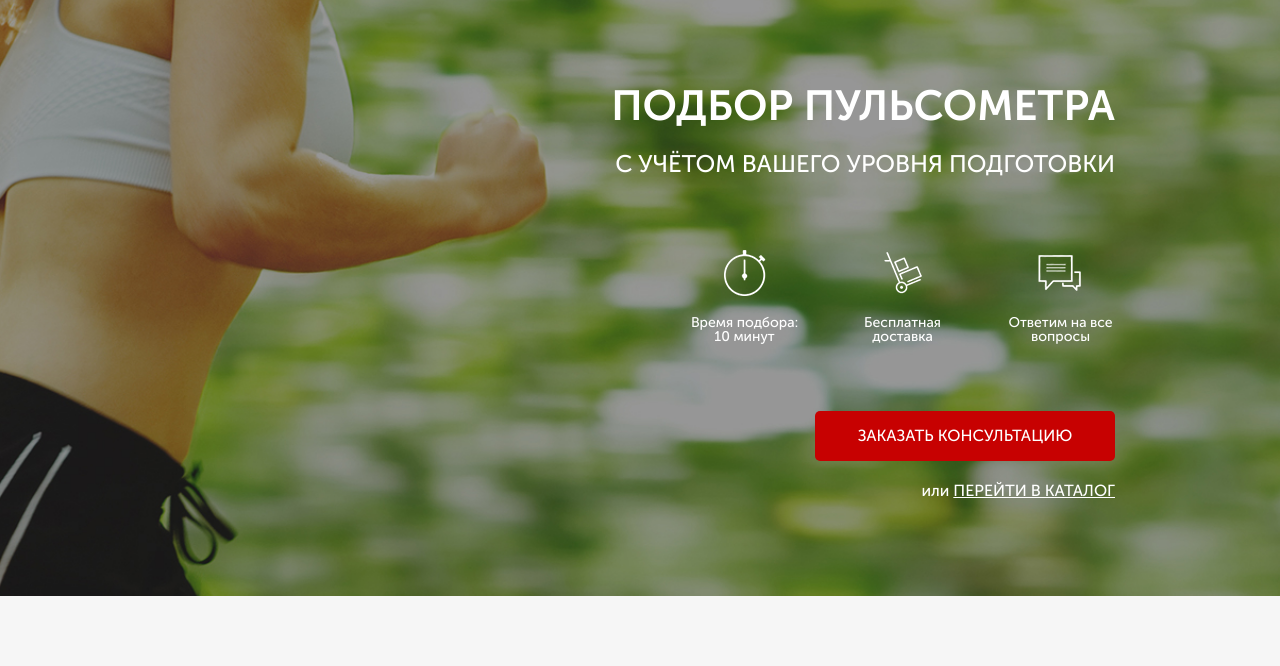
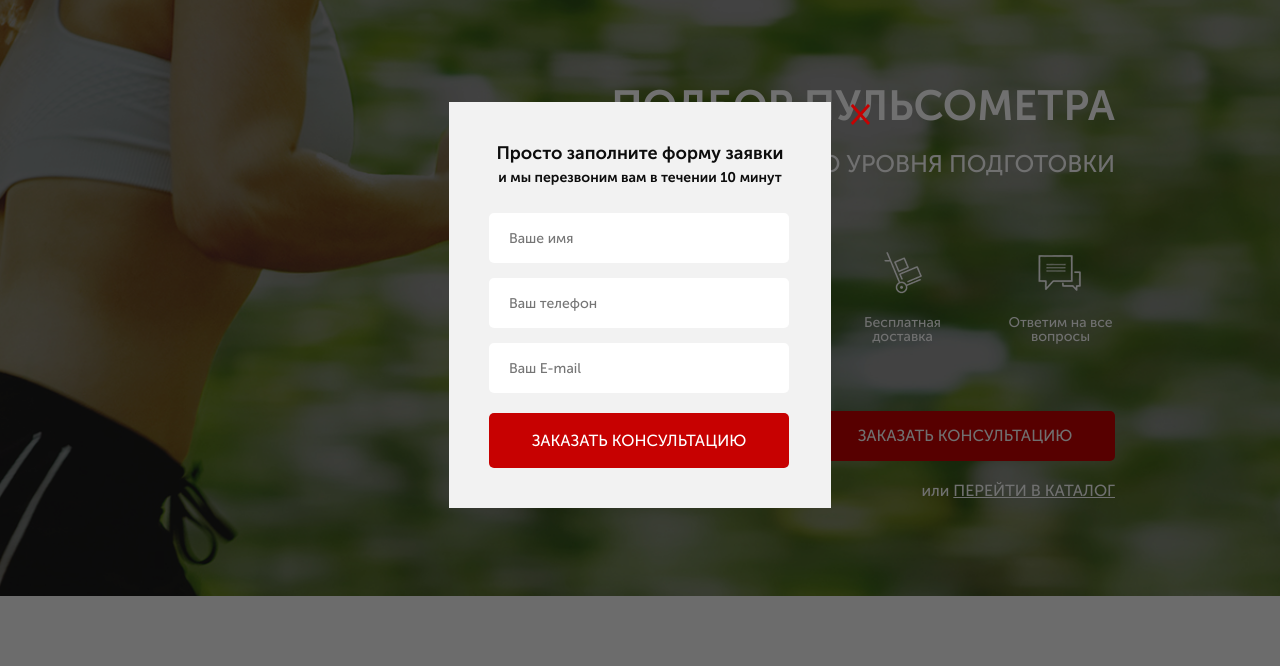
Before and after one commit to tomilovle/Pulse, a website: page src/index.html in a window 1280 px wide. Both pictures are taken after a click on the button "ЗАКАЗАТЬ ЗВОНОК". Shown: the part 95-761 px from the top of the page. Drawn offline with nearby package versions, Linux system fonts and the light colour scheme; files whose address does not match are found by name.

Commit message:
add modal block

```diff
--- a/src/index.html
+++ b/src/index.html
@@ -25,7 +25,7 @@
                 </div>
                 <div class="header__contacts">
                     <a href="tel:+74999228974" class="header__phone">+7 (499) 922-89-74</a>
-                    <button class="button">заказать звонок</button>
+                    <button data-modal="consultation" class="button">заказать звонок</button>
                 </div>
             </header>
 
@@ -48,7 +48,7 @@
                     </div>
                 </div>
 
-                <button class="button button_main">заказать кОНСУЛЬТАЦИЮ</button>
+                <button data-modal="consultation" class="button button_main">заказать кОНСУЛЬТАЦИЮ</button>
                 <div class="promo__link">
                     или
                     <a href="#">ПЕРЕЙТИ В КАТАЛОГ</a>
@@ -98,9 +98,10 @@
                 </div>
                 <form class="feed-form" action="#">
                     <input name="name" required placeholder="Ваше имя" type="text">
-                    <input name="phone" required placeholder="Ваш  телефон" type="number">
+                    <input name="phone" required placeholder="Ваш телефон" type="number">
                     <input name="email" required placeholder="Ваш E-mail" type="email">
                     <button class="button button_submit">заказать кОНСУЛЬТАЦИЮ</button>
+                </form>
             </div>
         </div>
     </section>
@@ -500,7 +501,38 @@
         </div>
     </footer>
 
-    ove
+    <div class="overlay">
+        <div class="modal" id="consultation">
+            <div class="modal__close">&times;</div>
+            <div class="modal__subtitle">Просто заполните форму заявки</div>
+            <div class="modal__descr">и мы перезвоним вам в течении 10 минут</div>
+            <form class="feed-form feed-form_mt25" action="#">
+                <input name="name" required placeholder="Ваше имя" type="text">
+                <input name="phone" required placeholder="Ваш телефон" type="number">
+                <input name="email" required placeholder="Ваш E-mail" type="email">
+                <button class="button button_submit">заказать кОНСУЛЬТАЦИЮ</button>
+            </form>
+        </div>
+
+        <div class="modal" id="order">
+            <div class="modal__close">&times;</div>
+            <div class="modal__subtitle">Ваш заказ:</div>
+            <div class="modal__descr">Пульсометр Polar FT1</div>
+            <form class="feed-form feed-form_mt25" action="#">
+                <input name="name" required placeholder="Ваше имя" type="text">
+                <input name="phone" required placeholder="Ваш телефон" type="number">
+                <input name="email" required placeholder="Ваш E-mail" type="email">
+                <button class="button button_submit">Купить</button>
+            </form>
+        </div>
+
+        <div class="modal modal_mini" id="thanks">
+            <div class="modal__close">&times;</div>
+            <div class="modal__subtitle">Спасибо за вашу заявку!</div>
+            <div class="modal__descr">Наш менеджер свяжется с вами в ближайшее время!</div>
+        </div>
+
+    </div>
 
     <script src="https://ajax.googleapis.com/ajax/libs/jquery/1.12.4/jquery.min.js"></script>
     <script src="js/tiny-slider.js"></script>
--- a/src/js/script.js
+++ b/src/js/script.js
@@ -1,3 +1,5 @@
+//slider
+
 $(document).ready(function(){
   const slider = tns({
     container: '.carousel__inner',
@@ -16,6 +18,8 @@ $(document).ready(function(){
   document.querySelector('.next').addEventListener('click', function () {
     slider.goTo('next');
   });
+
+  //catalog tabs
 
   $('ul.catalog__tabs').on('click', 'li:not(.catalog__tab_active)', function() {
     $(this)
@@ -36,4 +40,22 @@ $(document).ready(function(){
   toggleSlide('.catalog-item__link');
   toggleSlide('.catalog-item__back');
 
+  //modal
+
+  $('[data-modal=consultation]').on('click', function() {
+    $('.overlay, #consultation').fadeIn('slow');
+  });
+  $('.modal__close').on('click', function() {
+    $('.overlay, #consultation, #thanks, #order').fadeOut('slow');
+  });
+  $('.button_mini').on('click', function() {
+    $('.overlay, #order').fadeIn('slow');
+  });
+
+  $('.button_mini').each(function(i){
+    $(this).on('click', function(){
+      $('#order .modal__descr').text($('.catalog-item__subtitle').eq(i).text());
+      $('.overlay, #order').fadeIn('slow');
+    });
+  });
 });
--- a/src/sass/blocks/_forms.scss
+++ b/src/sass/blocks/_forms.scss
@@ -17,4 +17,7 @@
             margin-bottom: 20px;
         }
     }
+    &_mt25 {
+        margin-top: 25px;
+    }
 }
--- /dev/null
+++ b/src/sass/blocks/_modal.scss
@@ -0,0 +1,46 @@
+.overlay {
+    display: none;
+    position: fixed;
+    width: 100%;
+    height: 100%;
+    top: 0;
+    background-color: rgba($color: #000000, $alpha: 0.56)
+}
+.modal {
+    position: absolute;
+    top: 50%;
+    left: 50%;
+    transform: translate(-50%, -50%);
+    width: 382px;
+    min-height: 402px;
+    background: #F2F2F2;
+    padding: 38px 40px 40px 40px;
+    &__close {
+        position: absolute;
+        top:0;
+        right: -40px;
+        color: $main-color;
+        font-size: 37px;
+        line-height: 21px;
+        cursor: pointer;
+    }
+    &__subtitle {
+        font-weight: 700;
+        font-size: 18px;
+        text-align: center;
+        color: #0D0D0D;
+    }
+    &__descr {
+        font-weight: 700;
+        font-size: 14px;
+        text-align: center;
+        color: #0D0D0D;
+    }
+    &_mini {
+        min-height: 140px;
+    }
+}
+
+#consultation, #order, #thanks {
+    display: none;
+}
--- a/src/sass/style.scss
+++ b/src/sass/style.scss
@@ -22,6 +22,7 @@
 @import 'blocks/catalog';
 @import 'blocks/reviews';
 @import 'blocks/footer';
+@import'blocks/modal';
 
 
 @import 'base/media';
```
Also changed, not shown: src/css/style.min.css.
